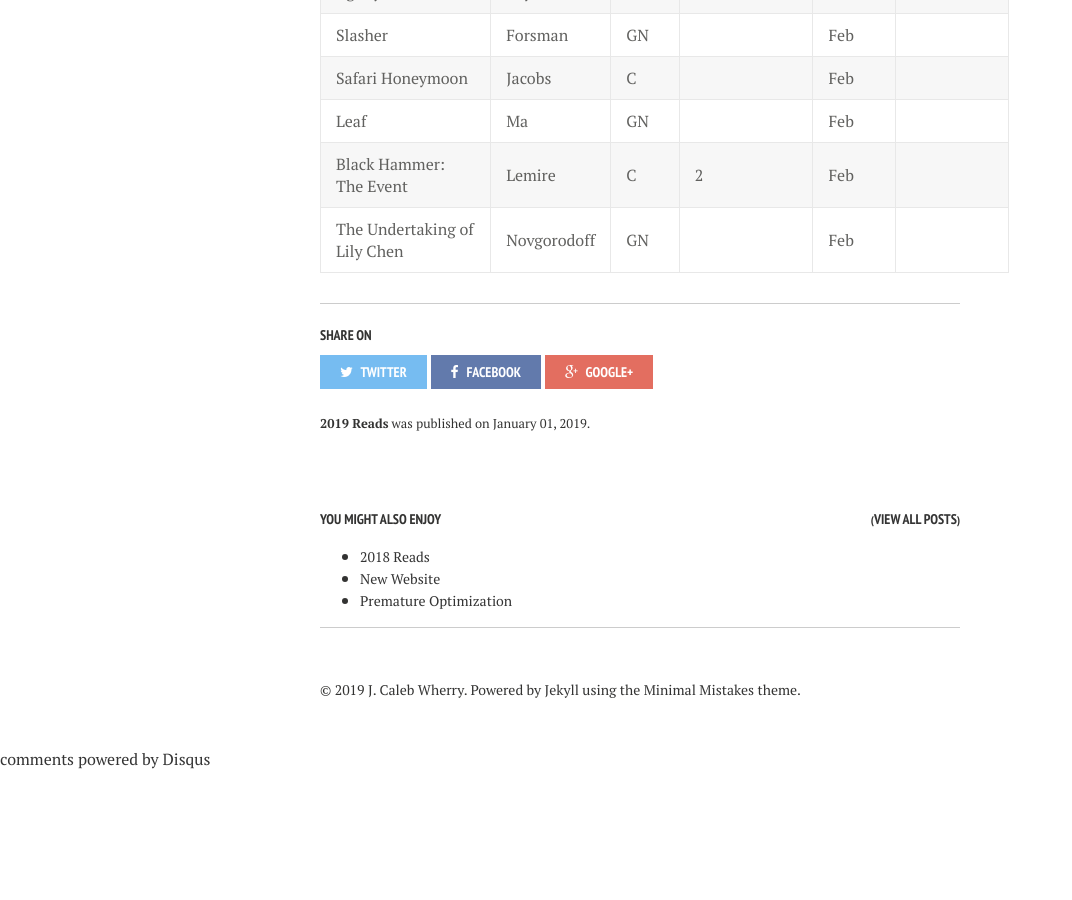
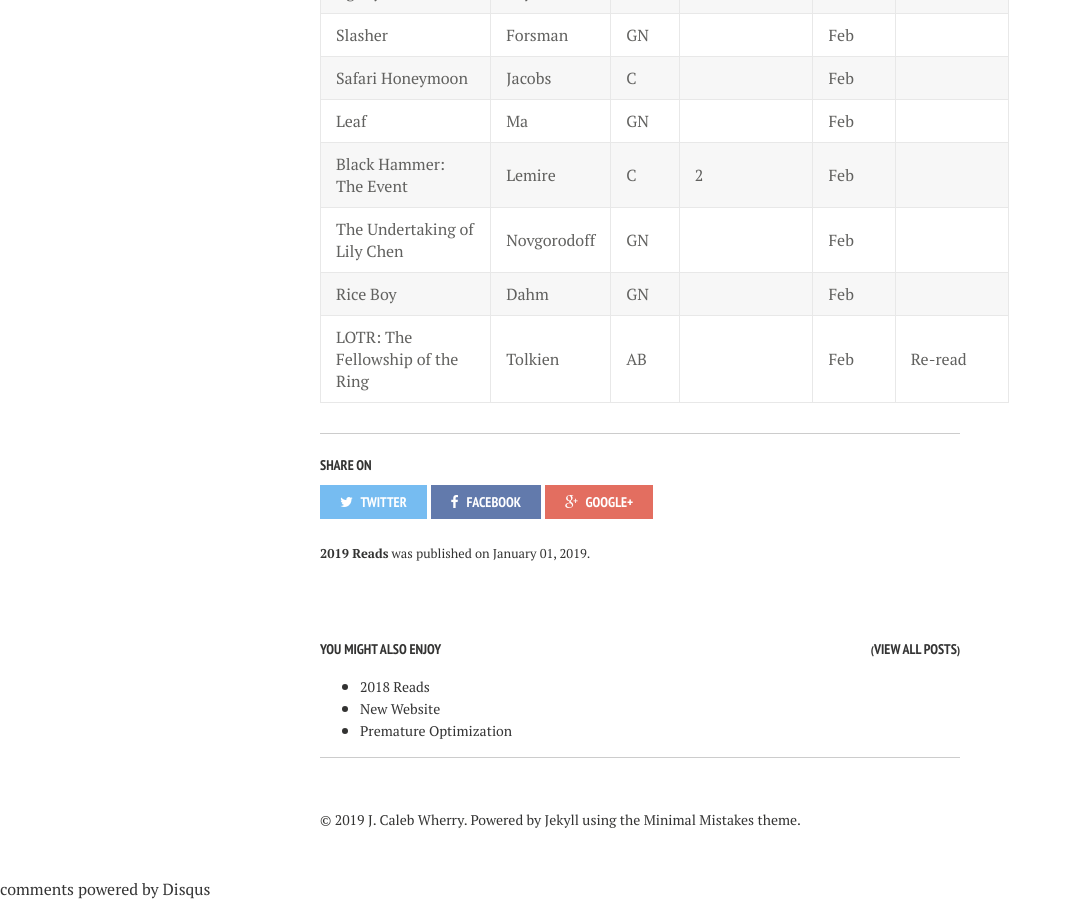
Before and after one commit to calebwherry/calebwherry.github.io, a Jekyll site: the page built from _posts/2019-01-01-2019-Reads.md, in a window 1280 px wide and 900 px high, scrolled down 3661 px. Shown: the whole window, without its empty margins (0-1072 px from the left). Built offline with Jekyll 4.4.1, drawn with Linux system fonts in a browser that asks for light colours; nearby versions of some CDN libraries; comment, search, counter and statistics services are not loaded; before the commit the page ends 4431 px from its top, so only the background shows below that.

Commit message:
Added new 2019 reads.

```diff
--- a/_posts/2019-01-01-2019-Reads.md
+++ b/_posts/2019-01-01-2019-Reads.md
@@ -80,3 +80,5 @@ Note: Under 'Issue/Volume', '#' denotes a single comic issue. Otherwise, it is a
 | Leaf                                   | Ma          | GN    |              | Feb          |                                               |
 | Black Hammer: The Event                | Lemire      | C     | 2            | Feb          |                                               |
 | The Undertaking of Lily Chen           | Novgorodoff | GN    |              | Feb          |                                               |
+| Rice Boy                               | Dahm        | GN    |              | Feb          |                                               |
+| LOTR: The Fellowship of the Ring       | Tolkien     | AB    |              | Feb          | Re-read                                       |
```
